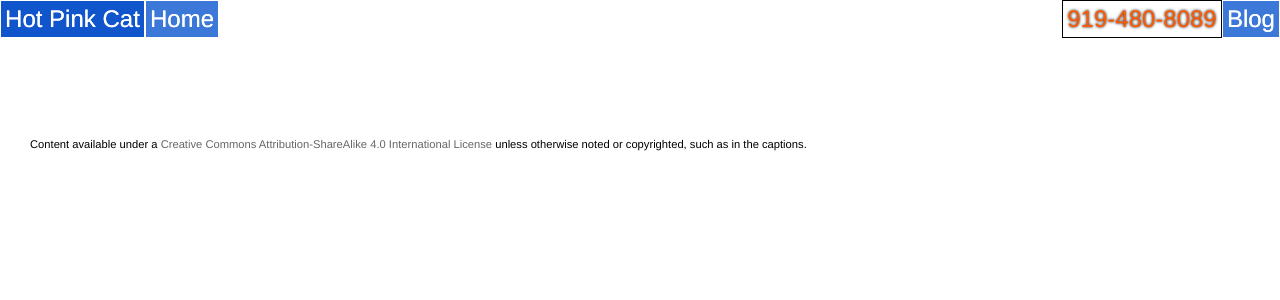
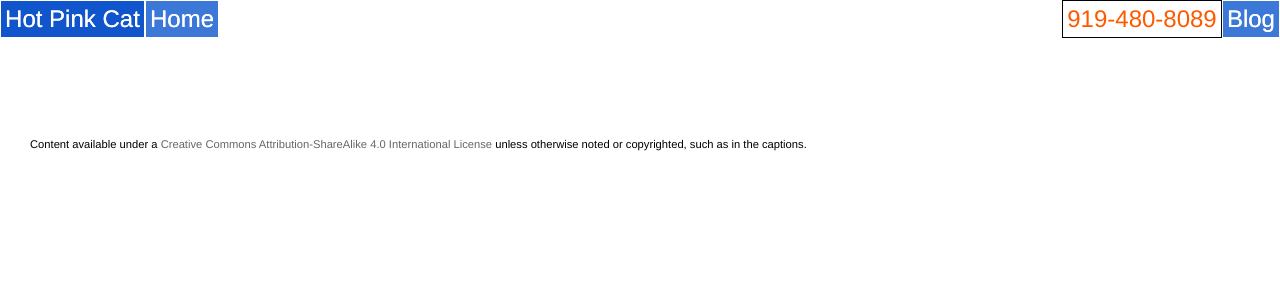
Before and after one commit to mifran/hotpinkcat, a Jekyll site: the page built from index.markdown, in a window 1280 px wide. Shown: the top 300 px of the page. Built offline with Jekyll 4.4.1, drawn with Linux system fonts in a browser that asks for light colours; nearby versions of some CDN libraries; some web fonts are replaced.

Commit message:
another action-menu-text attempt

```diff
--- a/stylesheets/stylesheet.css
+++ b/stylesheets/stylesheet.css
@@ -81,7 +81,7 @@
   top: 0px;
   text-align: right;
   color: #ff5900;
-  text-shadow: 0 0 3px rgba(0, 0, 0, 1.0);
+  text-shadow: 0 0 3px rgba(255, 255, 255, 1.0);
 }
 .promo-box a {
   text-decoration: underline;
```
